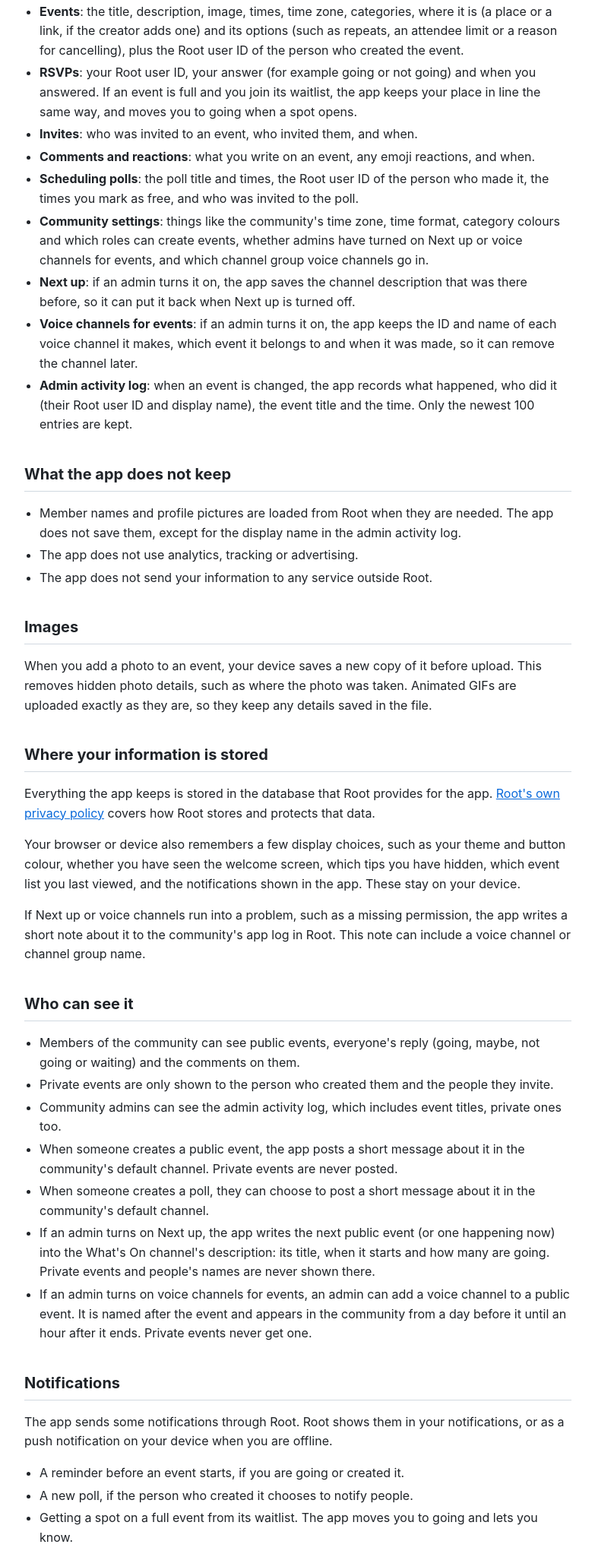
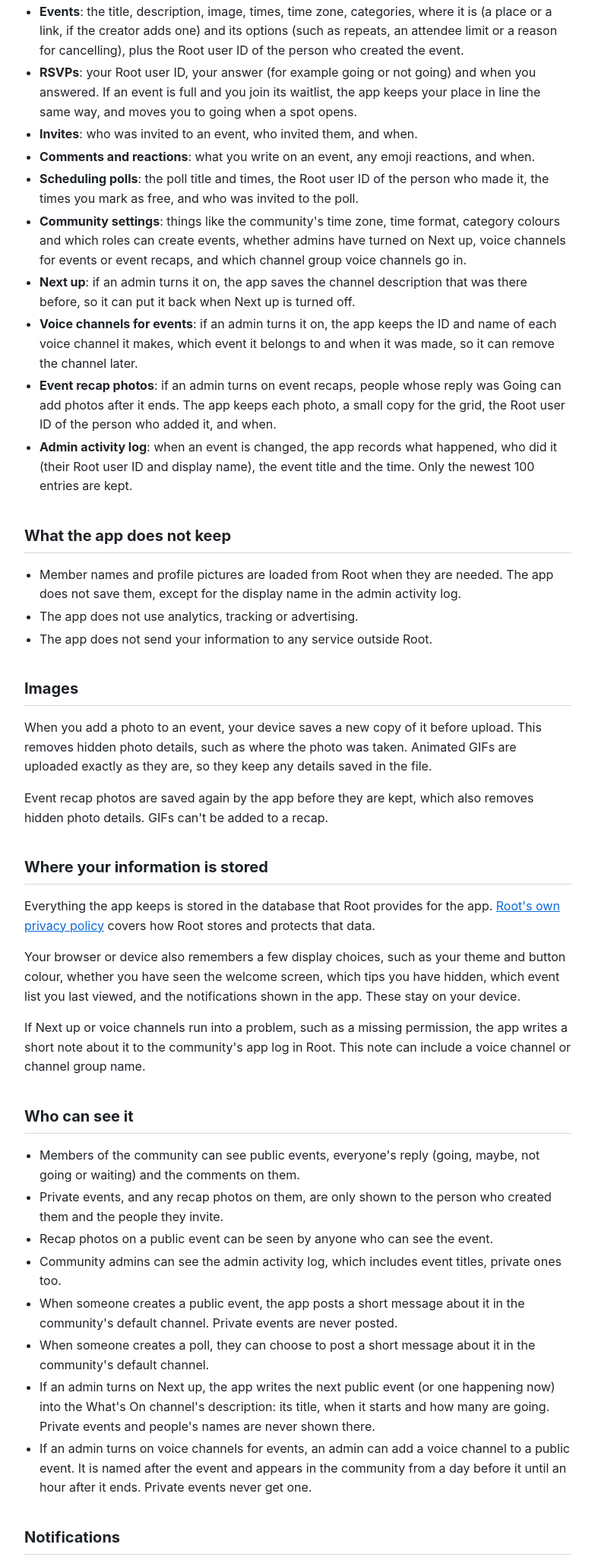
Before and after one commit to OddBitty/whatson-privacy, a plain HTML site: page index.html in a window 1280 px wide. Shown: the part 334-2383 px from the top of the page at 76% size, without its empty margins (248-1031 px from the left). Drawn offline with Linux system fonts and the light colour scheme.

Commit message:
Add event recap photos to the privacy policy

```diff
--- a/index.html
+++ b/index.html
@@ -51,9 +51,10 @@
     <li><strong>Invites</strong>: who was invited to an event, who invited them, and when.</li>
     <li><strong>Comments and reactions</strong>: what you write on an event, any emoji reactions, and when.</li>
     <li><strong>Scheduling polls</strong>: the poll title and times, the Root user ID of the person who made it, the times you mark as free, and who was invited to the poll.</li>
-    <li><strong>Community settings</strong>: things like the community's time zone, time format, category colours and which roles can create events, whether admins have turned on Next up or voice channels for events, and which channel group voice channels go in.</li>
+    <li><strong>Community settings</strong>: things like the community's time zone, time format, category colours and which roles can create events, whether admins have turned on Next up, voice channels for events or event recaps, and which channel group voice channels go in.</li>
     <li><strong>Next up</strong>: if an admin turns it on, the app saves the channel description that was there before, so it can put it back when Next up is turned off.</li>
     <li><strong>Voice channels for events</strong>: if an admin turns it on, the app keeps the ID and name of each voice channel it makes, which event it belongs to and when it was made, so it can remove the channel later.</li>
+    <li><strong>Event recap photos</strong>: if an admin turns on event recaps, people whose reply was Going can add photos after it ends. The app keeps each photo, a small copy for the grid, the Root user ID of the person who added it, and when.</li>
     <li><strong>Admin activity log</strong>: when an event is changed, the app records what happened, who did it (their Root user ID and display name), the event title and the time. Only the newest 100 entries are kept.</li>
   </ul>
 
@@ -66,6 +67,7 @@
 
   <h2>Images</h2>
   <p>When you add a photo to an event, your device saves a new copy of it before upload. This removes hidden photo details, such as where the photo was taken. Animated GIFs are uploaded exactly as they are, so they keep any details saved in the file.</p>
+  <p>Event recap photos are saved again by the app before they are kept, which also removes hidden photo details. GIFs can't be added to a recap.</p>
 
   <h2>Where your information is stored</h2>
   <p>Everything the app keeps is stored in the database that Root provides for the app. <a href="https://www.rootapp.com/privacy-policy">Root's own privacy policy</a> covers how Root stores and protects that data.</p>
@@ -75,7 +77,8 @@
   <h2>Who can see it</h2>
   <ul>
     <li>Members of the community can see public events, everyone's reply (going, maybe, not going or waiting) and the comments on them.</li>
-    <li>Private events are only shown to the person who created them and the people they invite.</li>
+    <li>Private events, and any recap photos on them, are only shown to the person who created them and the people they invite.</li>
+    <li>Recap photos on a public event can be seen by anyone who can see the event.</li>
     <li>Community admins can see the admin activity log, which includes event titles, private ones too.</li>
     <li>When someone creates a public event, the app posts a short message about it in the community's default channel. Private events are never posted.</li>
     <li>When someone creates a poll, they can choose to post a short message about it in the community's default channel.</li>
@@ -95,7 +98,8 @@
   <ul>
     <li>You can change your RSVP, or leave a waitlist, until the event ends.</li>
     <li>You can delete your own comments. Admins can delete comments too.</li>
-    <li>When an event is deleted, its RSVPs, invites and comments are deleted with it.</li>
+    <li>When an event is deleted, its RSVPs, invites, comments and recap photos are deleted with it.</li>
+    <li>You can remove a recap photo you added. The event's creator, and admins who can see the event, can remove recap photos too. If an admin turns recaps off, photos are hidden but kept, and come back if recaps are turned on again.</li>
     <li>Voice channels the app made are removed an hour after the event ends, or sooner if the event is cancelled or deleted.</li>
     <li>Community admins can clear the admin activity log.</li>
   </ul>
```
